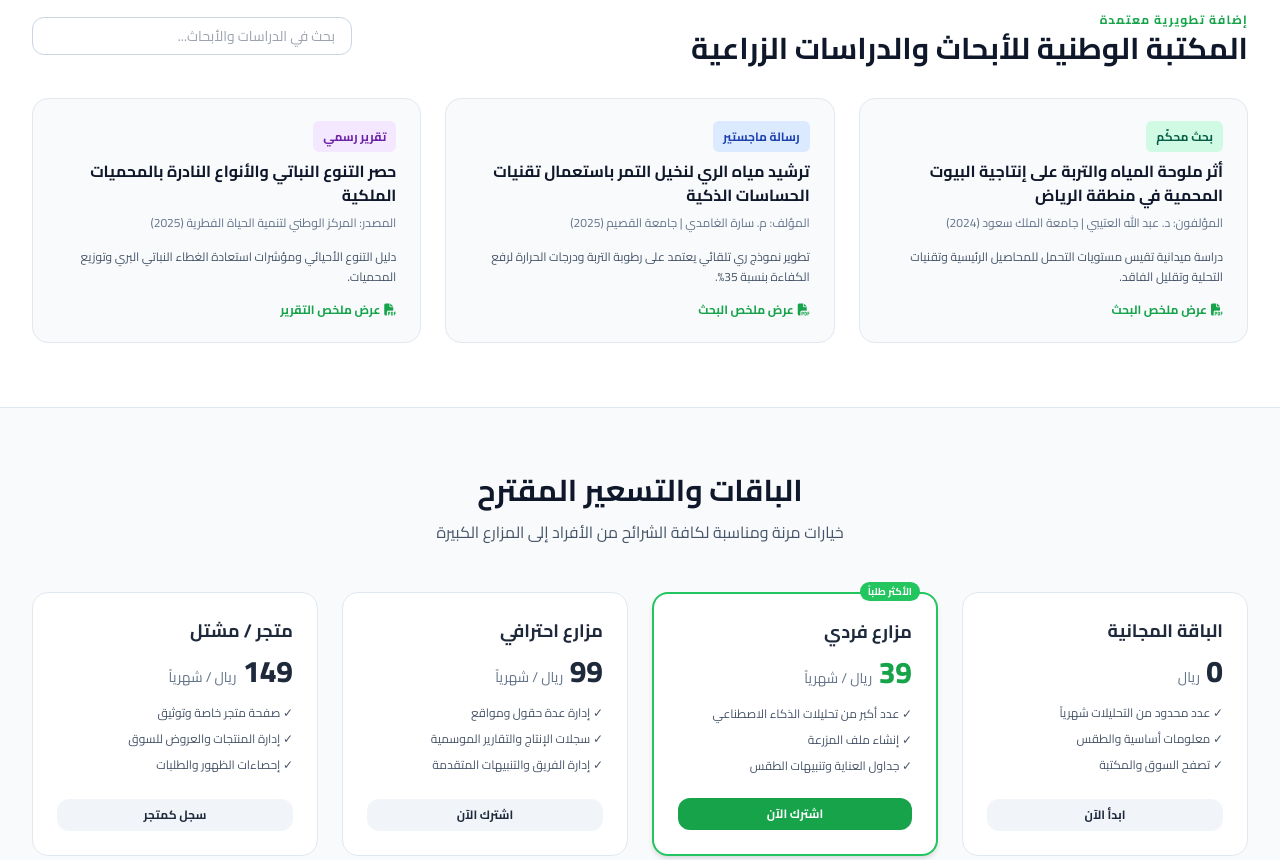
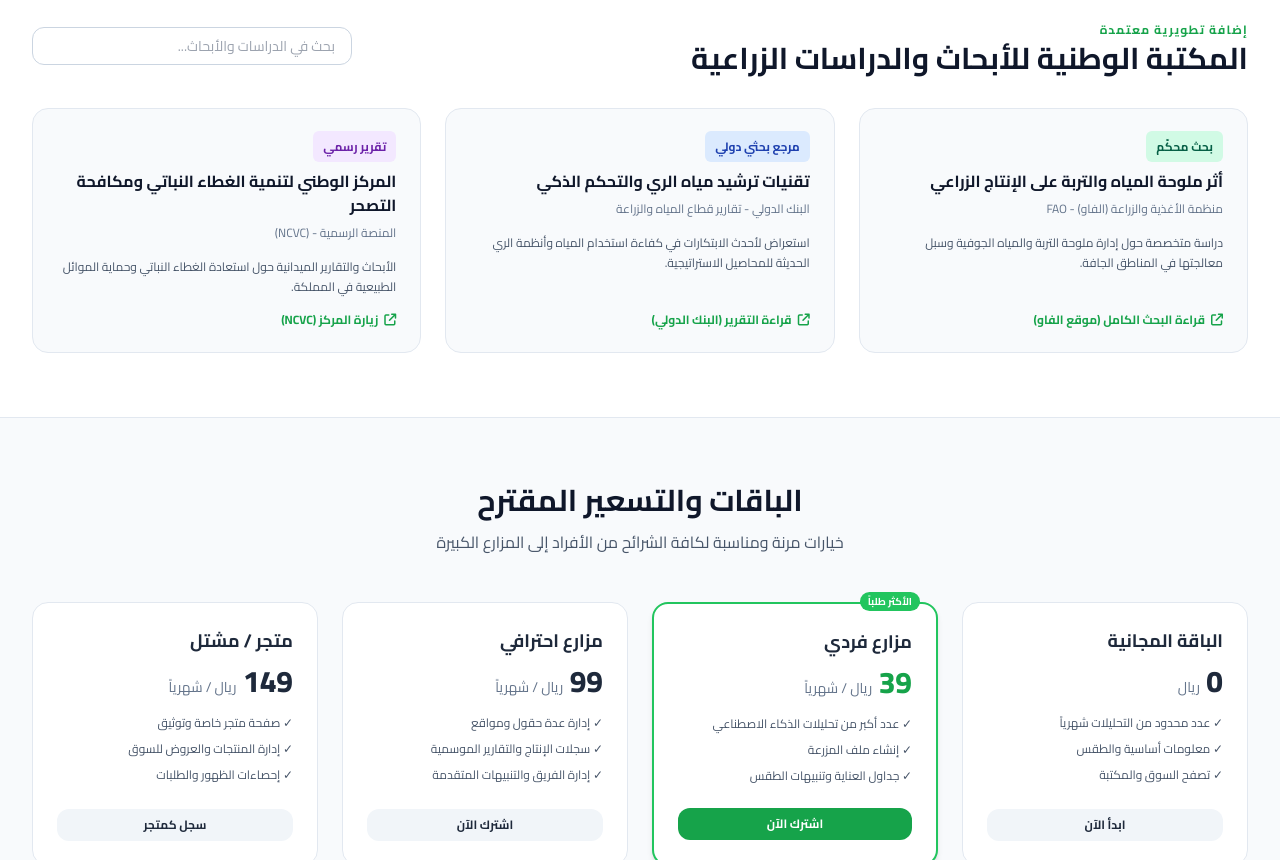
Before and after one commit to nalqyl80-dev/poetic-bublanina-973935, a plain HTML site: page index.html in a window 1280 px wide. Shown: the part 1940-2800 px from the top of the page. Drawn offline with nearby package versions, Linux system fonts and the light colour scheme.

Commit message:
Update index.html

```diff
--- a/index.html
+++ b/index.html
@@ -74,7 +74,7 @@
     <section class="relative bg-gradient-to-b from-brand-50/60 to-slate-50 py-20 overflow-hidden">
         <div class="max-w-7xl mx-auto px-4 sm:px-6 lg:px-8 text-center relative z-10">
             <span class="inline-flex items-center gap-2 bg-brand-100 text-brand-800 text-xs font-bold px-4 py-1.5 rounded-full mb-6 border border-brand-200">
-                <!-- <i class="fa-solid fa-award"></i> مشروع ريادة الأعمال 2026م - المملكة العربية السعودية -->
+                <i class="fa-solid fa-award"></i> مشروع ريادة الأعمال 2026م - المملكة العربية السعودية
             </span>
             <h1 class="text-4xl md:text-6xl font-black text-slate-900 leading-tight mb-6 max-w-4xl mx-auto">
                 منصة رقمية مدعومة بالذكاء الاصطناعي <span class="text-brand-600">للإرشاد والتنمية الزراعية</span>
@@ -215,7 +215,7 @@
         </div>
     </section>
 
-    <!-- Research Library Section -->
+    <!-- Research Library Section with Real Links -->
     <section id="library" class="py-16 bg-white">
         <div class="max-w-7xl mx-auto px-4 sm:px-6 lg:px-8">
             <div class="flex flex-col md:flex-row md:items-center justify-between mb-8 gap-4">
@@ -229,40 +229,43 @@
             </div>
 
             <div class="grid grid-cols-1 md:grid-cols-3 gap-6" id="library-grid">
+                <!-- Research Item 1 -->
                 <div class="p-6 rounded-2xl border border-slate-200 bg-slate-50 flex flex-col justify-between">
                     <div>
                         <span class="text-xs bg-emerald-100 text-emerald-800 font-bold px-2.5 py-1 rounded-md">بحث محكّم</span>
-                        <h4 class="font-bold text-base mt-3 mb-2 text-slate-900">أثر ملوحة المياه والتربة على إنتاجية البيوت المحمية في منطقة الرياض</h4>
-                        <p class="text-xs text-slate-500 mb-4">المؤلفون: د. عبد الله العتيبي | جامعة الملك سعود (2024)</p>
-                        <p class="text-xs text-slate-600 leading-relaxed">دراسة ميدانية تقيس مستويات التحمل للمحاصيل الرئيسية وتقنيات التحلية وتقليل الفاقد.</p>
+                        <h4 class="font-bold text-base mt-3 mb-2 text-slate-900">أثر ملوحة المياه والتربة على الإنتاج الزراعي</h4>
+                        <p class="text-xs text-slate-500 mb-4">منظمة الأغذية والزراعة (الفاو) - FAO</p>
+                        <p class="text-xs text-slate-600 leading-relaxed">دراسة متخصصة حول إدارة ملوحة التربة والمياه الجوفية وسبل معالجتها في المناطق الجافة.</p>
                     </div>
-                    <button class="mt-4 text-xs font-bold text-brand-600 hover:text-brand-800 self-start flex items-center gap-1">
-                        <i class="fa-solid fa-file-pdf"></i> عرض ملخص البحث
-                    </button>
+                    <a href="https://www.fao.aiv/land-water/databases-and-software/crop-responses-to-salinity/ar/" target="_blank" rel="noopener noreferrer" class="mt-4 text-xs font-bold text-brand-600 hover:text-brand-800 self-start flex items-center gap-1.5">
+                        <i class="fa-solid fa-arrow-up-right-from-square"></i> قراءة البحث الكامل (موقع الفاو)
+                    </a>
                 </div>
 
+                <!-- Research Item 2 -->
                 <div class="p-6 rounded-2xl border border-slate-200 bg-slate-50 flex flex-col justify-between">
                     <div>
-                        <span class="text-xs bg-blue-100 text-blue-800 font-bold px-2.5 py-1 rounded-md">رسالة ماجستير</span>
-                        <h4 class="font-bold text-base mt-3 mb-2 text-slate-900">ترشيد مياه الري لنخيل التمر باستعمال تقنيات الحساسات الذكية</h4>
-                        <p class="text-xs text-slate-500 mb-4">المؤلف: م. سارة الغامدي | جامعة القصيم (2025)</p>
-                        <p class="text-xs text-slate-600 leading-relaxed">تطوير نموذج ري تلقائي يعتمد على رطوبة التربة ودرجات الحرارة لرفع الكفاءة بنسبة 35%.</p>
+                        <span class="text-xs bg-blue-100 text-blue-800 font-bold px-2.5 py-1 rounded-md">مرجع بحثي دولي</span>
+                        <h4 class="font-bold text-base mt-3 mb-2 text-slate-900">تقنيات ترشيد مياه الري والتحكم الذكي</h4>
+                        <p class="text-xs text-slate-500 mb-4">البنك الدولي - تقارير قطاع المياه والزراعة</p>
+                        <p class="text-xs text-slate-600 leading-relaxed">استعراض لأحدث الابتكارات في كفاءة استخدام المياه وأنظمة الري الحديثة للمحاصيل الاستراتيجية.</p>
                     </div>
-                    <button class="mt-4 text-xs font-bold text-brand-600 hover:text-brand-800 self-start flex items-center gap-1">
-                        <i class="fa-solid fa-file-pdf"></i> عرض ملخص البحث
-                    </button>
+                    <a href="https://www.worldbank.org/ar/topic/water/overview" target="_blank" rel="noopener noreferrer" class="mt-4 text-xs font-bold text-brand-600 hover:text-brand-800 self-start flex items-center gap-1.5">
+                        <i class="fa-solid fa-arrow-up-right-from-square"></i> قراءة التقرير (البنك الدولي)
+                    </a>
                 </div>
 
+                <!-- Research Item 3 -->
                 <div class="p-6 rounded-2xl border border-slate-200 bg-slate-50 flex flex-col justify-between">
                     <div>
                         <span class="text-xs bg-purple-100 text-purple-800 font-bold px-2.5 py-1 rounded-md">تقرير رسمي</span>
-                        <h4 class="font-bold text-base mt-3 mb-2 text-slate-900">حصر التنوع النباتي والأنواع النادرة بالمحميات الملكية</h4>
-                        <p class="text-xs text-slate-500 mb-4">المصدر: المركز الوطني لتنمية الحياة الفطرية (2025)</p>
-                        <p class="text-xs text-slate-600 leading-relaxed">دليل التنوع الأحيائي ومؤشرات استعادة الغطاء النباتي البري وتوزيع المحميات.</p>
+                        <h4 class="font-bold text-base mt-3 mb-2 text-slate-900">المركز الوطني لتنمية الغطاء النباتي ومكافحة التصحر</h4>
+                        <p class="text-xs text-slate-500 mb-4">المنصة الرسمية - (NCVC)</p>
+                        <p class="text-xs text-slate-600 leading-relaxed">الأبحاث والتقارير الميدانية حول استعادة الغطاء النباتي وحماية الموائل الطبيعية في المملكة.</p>
                     </div>
-                    <button class="mt-4 text-xs font-bold text-brand-600 hover:text-brand-800 self-start flex items-center gap-1">
-                        <i class="fa-solid fa-file-pdf"></i> عرض ملخص التقرير
-                    </button>
+                    <a href="https://ncvc.gov.sa/" target="_blank" rel="noopener noreferrer" class="mt-4 text-xs font-bold text-brand-600 hover:text-brand-800 self-start flex items-center gap-1.5">
+                        <i class="fa-solid fa-arrow-up-right-from-square"></i> زيارة المركز (NCVC)
+                    </a>
                 </div>
             </div>
         </div>
@@ -336,15 +339,8 @@
     <!-- Footer -->
     <footer class="bg-slate-900 text-slate-400 py-10 mt-auto border-t border-slate-800">
         <div class="max-w-7xl mx-auto px-4 sm:px-6 lg:px-8 text-center text-xs space-y-3">
-              <h2>المتدربات:</h2>
-    <ul>
-      <li>نوف العقيل</li>
-      <li>الجوهره القايد</li>
-      <li>فرح الكريع</li>
-      <li>أمجاد الزيد</li>
-      <li>شعاع الشراري</li>
-    </ul>
             <p class="font-bold text-white text-sm">منصة الإرشاد الزراعي الذكي © 2026م</p>
+            <p>تم إعداد وتطوير النموذج الأولي بناءً على وثيقة مشروع ريادة الأعمال - المملكة العربية السعودية</p>
         </div>
     </footer>
 
```
